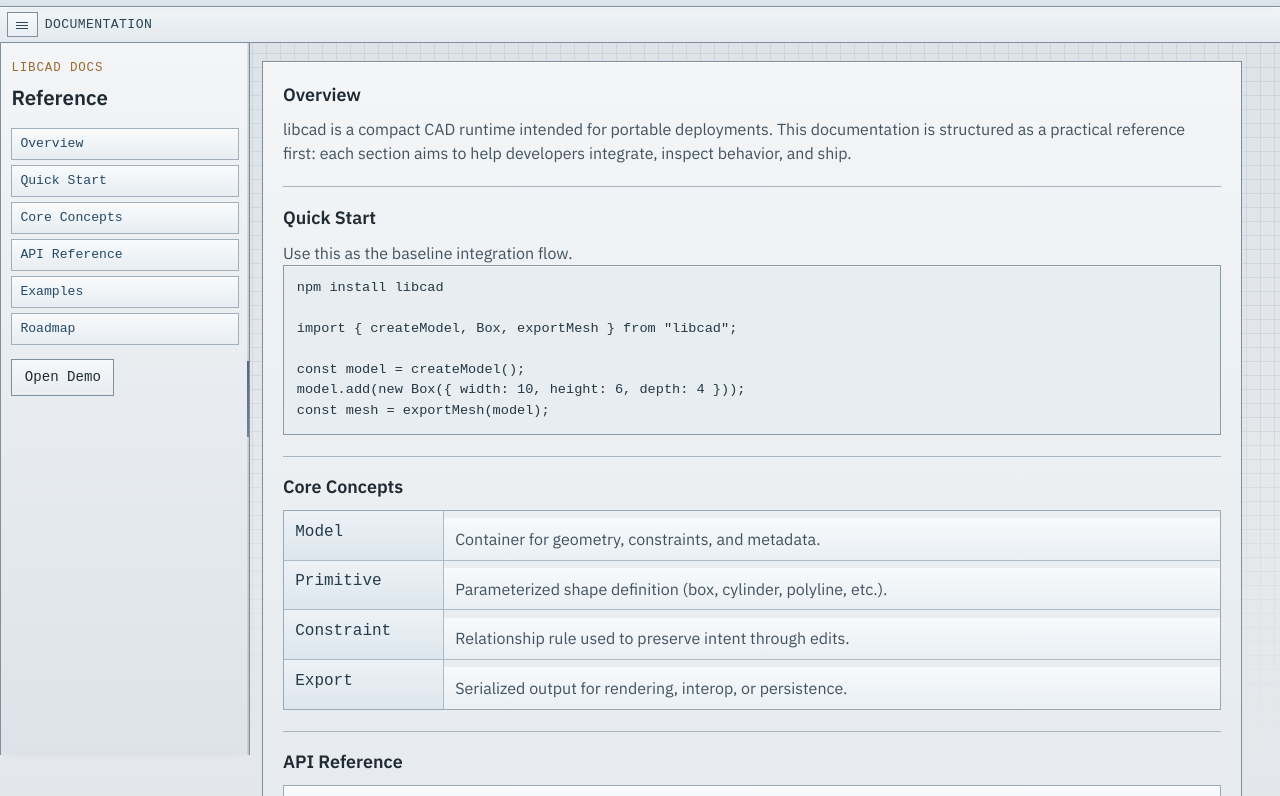
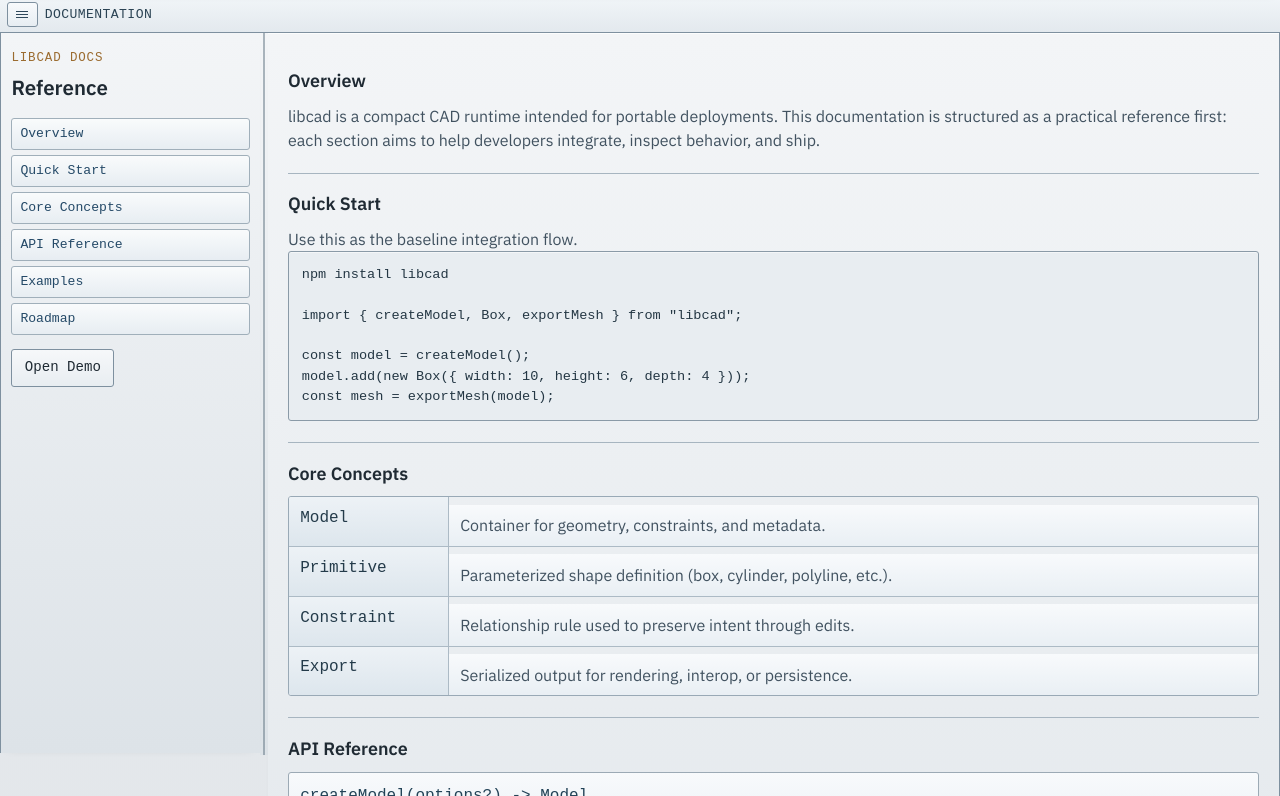
Before and after one commit to sebhalldesigns/libcad-website, a plain HTML site: page docs/index.html in a window 1280 px wide. Shown: the part 45-841 px from the top of the page. Drawn offline with Linux system fonts and the light colour scheme; a web font is replaced by a local one.

Commit message:
improved docs and navbar

```diff
--- a/docs/index.html
+++ b/docs/index.html
@@ -59,8 +59,8 @@
       <div class="sidebar-footer">
         <a class="button" href="../demo/">Open Demo</a>
       </div>
-      <button class="docs-resize-handle" type="button" aria-label="Resize sidebar"></button>
     </aside>
+    <button class="docs-splitter" type="button" aria-label="Resize sidebar"></button>
 
     <section class="docs-main">
       <article class="panel docs-card">
@@ -149,21 +149,24 @@ const mesh = exportMesh(model);</code></pre>
       const toggle = document.querySelector(".docs-menu-toggle");
       const sidebar = document.getElementById("docs-sidebar");
       const backdrop = document.querySelector(".docs-backdrop");
-      const resizeHandle = document.querySelector(".docs-resize-handle");
+      const splitter = document.querySelector(".docs-splitter");
+      const topFrame = document.querySelector(".top-frame");
+      const docsSubbar = document.querySelector(".docs-subbar");
       const sidebarLinks = document.querySelectorAll(".sidebar-list a");
+      const docsShell = document.querySelector(".docs-shell");
       const docsMain = document.querySelector(".docs-main");
       const root = document.documentElement;
-      const docsMainMax = 980;
-      const docsGap = 12;
-      const docsEdgeGap = 12;
       const minSidebarWidth = 180;
       const maxSidebarWidth = 420;
+      const defaultSidebarWidth = 260;
+      const minMainDesktopWidth = 560;
       let dragging = false;
       let dragStartX = 0;
       let dragStartWidth = 0;
-      let dragCenteredMode = false;
+      let sidebarWidth = defaultSidebarWidth;
+      let desktopCollapsed = document.body.classList.contains("docs-sidebar-collapsed");
 
-      if (!toggle || !sidebar || !backdrop || !docsMain) {
+      if (!toggle || !sidebar || !backdrop || !docsMain || !docsShell || !splitter) {
         return;
       }
 
@@ -176,23 +179,30 @@ const mesh = exportMesh(model);</code></pre>
 
       function setCollapsed(collapsed) {
         const shouldCollapse = Boolean(collapsed);
+        desktopCollapsed = shouldCollapse;
         document.body.classList.toggle("docs-sidebar-collapsed", shouldCollapse);
         toggle.setAttribute("aria-expanded", shouldCollapse ? "false" : "true");
+        sidebar.setAttribute("aria-hidden", shouldCollapse ? "true" : "false");
       }
 
-      function syncLayoutMode() {
-        if (mobileMq.matches) {
-          document.body.classList.remove("docs-centered-mode");
-          return false;
+      function getSplitterWidth() {
+        const splitterWidth = parseFloat(getComputedStyle(root).getPropertyValue("--docs-splitter-w"));
+        return Number.isFinite(splitterWidth) ? splitterWidth : 14;
       }
 
-        const sidebarWidth = sidebar.getBoundingClientRect().width;
-        const isCentered = document.body.classList.contains("docs-centered-mode");
-        const widthForEntryCheck = isCentered ? sidebarWidth : maxSidebarWidth;
-        const requiredWidth = docsMainMax + 2 * (docsGap + widthForEntryCheck + docsEdgeGap);
-        const shouldCenter = window.innerWidth >= requiredWidth;
-        document.body.classList.toggle("docs-centered-mode", shouldCenter);
-        return shouldCenter;
+      function clampSidebarWidth(width) {
+        const shellWidth = docsShell.getBoundingClientRect().width;
+        const maxByShell = shellWidth - getSplitterWidth() - minMainDesktopWidth;
+        const safeMax = Math.max(minSidebarWidth, Math.min(maxSidebarWidth, maxByShell));
+        return Math.min(safeMax, Math.max(minSidebarWidth, width));
+      }
+
+      function applySidebarWidth() {
+        if (mobileMq.matches) {
+          return;
+        }
+        sidebarWidth = clampSidebarWidth(sidebarWidth);
+        root.style.setProperty("--docs-sidebar-width-live", `${sidebarWidth}px`);
       }
 
       function syncForViewport() {
@@ -205,19 +215,14 @@ const mesh = exportMesh(model);</code></pre>
         }
 
         document.body.classList.remove("docs-nav-open");
-        sidebar.setAttribute("aria-hidden", "false");
-        sidebar.removeAttribute("aria-hidden");
-        syncLayoutMode();
-        setCollapsed(document.body.classList.contains("docs-sidebar-collapsed"));
-      }
-
-      function clampSidebarWidth(width) {
-        return Math.min(maxSidebarWidth, Math.max(minSidebarWidth, width));
+        applySidebarWidth();
+        setCollapsed(desktopCollapsed);
+        syncSubbarOffset();
       }
 
       function setSidebarWidth(width) {
-        root.style.setProperty("--docs-sidebar-width-live", clampSidebarWidth(width) + "px");
-        syncLayoutMode();
+        sidebarWidth = width;
+        applySidebarWidth();
         syncSubbarOffset();
       }
 
@@ -227,12 +232,29 @@ const mesh = exportMesh(model);</code></pre>
           return;
         }
 
-        const isCollapsed = document.body.classList.contains("docs-sidebar-collapsed");
-        const sourceLeft = isCollapsed
-          ? docsMain.getBoundingClientRect().left
-          : sidebar.getBoundingClientRect().left;
+        const shellLeft = docsShell.getBoundingClientRect().left;
+        root.style.setProperty("--docs-subbar-left-live", Math.max(0, shellLeft) + "px");
+      }
 
-        root.style.setProperty("--docs-subbar-left-live", Math.max(0, sourceLeft) + "px");
+      function syncHeaderOffset() {
+        if (!topFrame || !docsSubbar) {
+          return;
+        }
+        const topFrameHeight = topFrame.getBoundingClientRect().height;
+        const subbarHeight = docsSubbar.getBoundingClientRect().height;
+        const headerOffset = topFrameHeight + subbarHeight;
+        root.style.setProperty("--docs-top-frame-h-live", `${topFrameHeight}px`);
+        root.style.setProperty("--docs-header-total-live", `${headerOffset}px`);
+      }
+
+      function syncForViewportWithoutTransition() {
+        document.body.classList.add("docs-breakpoint-switch");
+        syncForViewport();
+        requestAnimationFrame(function () {
+          requestAnimationFrame(function () {
+            document.body.classList.remove("docs-breakpoint-switch");
+          });
+        });
       }
 
       toggle.addEventListener("click", function () {
@@ -258,19 +280,19 @@ const mesh = exportMesh(model);</code></pre>
       });
 
       if (typeof mobileMq.addEventListener === "function") {
-        mobileMq.addEventListener("change", syncForViewport);
+        mobileMq.addEventListener("change", syncForViewportWithoutTransition);
       } else if (typeof mobileMq.addListener === "function") {
-        mobileMq.addListener(syncForViewport);
+        mobileMq.addListener(syncForViewportWithoutTransition);
       }
 
       window.addEventListener("resize", function () {
-        syncLayoutMode();
+        syncHeaderOffset();
+        applySidebarWidth();
         syncSubbarOffset();
       });
 
-      if (resizeHandle) {
-        resizeHandle.addEventListener("pointerdown", function (event) {
-          if (mobileMq.matches) {
+      splitter.addEventListener("pointerdown", function (event) {
+        if (mobileMq.matches || document.body.classList.contains("docs-sidebar-collapsed")) {
           return;
         }
 
@@ -278,20 +300,16 @@ const mesh = exportMesh(model);</code></pre>
         dragging = true;
         dragStartX = event.clientX;
         dragStartWidth = sidebar.getBoundingClientRect().width;
-          dragCenteredMode = document.body.classList.contains("docs-centered-mode");
-          resizeHandle.setPointerCapture(event.pointerId);
+        splitter.setPointerCapture(event.pointerId);
       });
 
-        resizeHandle.addEventListener("pointermove", function (event) {
-          if (!dragging || mobileMq.matches) {
+      splitter.addEventListener("pointermove", function (event) {
+        if (!dragging || mobileMq.matches || document.body.classList.contains("docs-sidebar-collapsed")) {
           return;
         }
 
         const delta = event.clientX - dragStartX;
-          const nextWidth = dragCenteredMode
-            ? dragStartWidth - delta
-            : dragStartWidth + delta;
-          setSidebarWidth(nextWidth);
+        setSidebarWidth(dragStartWidth + delta);
       });
 
       function endResize(event) {
@@ -300,21 +318,22 @@ const mesh = exportMesh(model);</code></pre>
         }
 
         dragging = false;
-          syncSubbarOffset();
         if (event && typeof event.pointerId === "number") {
-            resizeHandle.releasePointerCapture(event.pointerId);
+          splitter.releasePointerCapture(event.pointerId);
         }
       }
 
-        resizeHandle.addEventListener("pointerup", endResize);
-        resizeHandle.addEventListener("pointercancel", endResize);
-        resizeHandle.addEventListener("dblclick", function () {
-          root.style.removeProperty("--docs-sidebar-width-live");
-          syncLayoutMode();
-          syncSubbarOffset();
+      splitter.addEventListener("pointerup", endResize);
+      splitter.addEventListener("pointercancel", endResize);
+      splitter.addEventListener("dblclick", function () {
+        setSidebarWidth(defaultSidebarWidth);
       });
+
+      const initialWidth = parseFloat(getComputedStyle(root).getPropertyValue("--docs-sidebar-width-live"));
+      if (Number.isFinite(initialWidth)) {
+        sidebarWidth = initialWidth;
       }
-
+      syncHeaderOffset();
       syncForViewport();
       syncSubbarOffset();
     })();
--- a/styles.css
+++ b/styles.css
@@ -18,10 +18,9 @@
   --highlight: #9b6b2f;
   --shadow: rgba(23, 37, 48, 0.18);
   --mono: "Iosevka", "IBM Plex Mono", "Courier New", monospace;
-  --docs-main-max: 980px;
-  --docs-sidebar-width-live: clamp(180px, 20vw, 250px);
-  --docs-gap: 12px;
-  --docs-edge-gap: 12px;
+  --docs-area-max: 1320px;
+  --docs-sidebar-width-live: 260px;
+  --docs-splitter-w: 8px;
 }
 
 *,
@@ -46,7 +45,7 @@ body.site-body {
 }
 
 .docs-page {
-  --docs-top-frame-h: 52px;
+  --docs-top-frame-h: 44px;
   --docs-subbar-h: 36px;
   --docs-header-total: calc(var(--docs-top-frame-h) + var(--docs-subbar-h));
 }
@@ -67,11 +66,13 @@ body.site-body {
   position: sticky;
   top: 0;
   z-index: 3;
+  width: 100%;
+  margin: 0;
   display: flex;
   align-items: center;
   justify-content: space-between;
   gap: 1rem;
-  padding: 0.75rem 1rem;
+  padding: 0.45rem max(1rem, calc((100vw - 1300px) / 2));
   border-top: 2px solid #f8fafc;
   border-bottom: 1px solid var(--line);
   background: linear-gradient(180deg, #f6f8fa 0%, #dbe2e8 100%);
@@ -114,17 +115,18 @@ body.site-body {
   color: var(--accent-strong);
   font-family: var(--mono);
   font-size: 0.84rem;
-  border: 1px solid var(--line);
-  background: linear-gradient(180deg, #f7f9fb, #e5ebf0);
-  padding: 0.32rem 0.65rem;
+  padding: 0;
+  border: 0;
+  background: none;
 }
 
 .frame-nav a:hover {
-  background: linear-gradient(180deg, #fdfefe, #edf2f7);
+  text-decoration: underline;
+  text-underline-offset: 2px;
 }
 
 .layout {
-  width: min(1100px, 100% - 2rem);
+  width: min(1300px, 100% - 2rem);
   margin: 1.1rem auto 2.5rem;
   display: grid;
   gap: 1rem;
@@ -133,6 +135,7 @@ body.site-body {
 .panel {
   position: relative;
   border: 1px solid var(--line);
+  border-radius: 3px;
   background:
     linear-gradient(180deg, var(--panel) 0%, var(--panel-muted) 100%);
   padding: 1.25rem;
@@ -175,6 +178,7 @@ body.site-body {
   text-decoration: none;
   color: var(--text);
   border: 1px solid var(--line);
+  border-radius: 3px;
   padding: 0.45rem 0.78rem;
   background: linear-gradient(180deg, #f6f8fa, #e8edf1);
   font-family: var(--mono);
@@ -218,6 +222,7 @@ p {
 
 .mini-grid article {
   border: 1px solid #9baab6;
+  border-radius: 3px;
   background: linear-gradient(180deg, #f9fbfd 0%, #e5ebef 100%);
   padding: 0.85rem;
 }
@@ -230,6 +235,7 @@ p {
 
 .terminal-note {
   border: 1px solid #93a2af;
+  border-radius: 3px;
   background: linear-gradient(180deg, #e9edf1, #d9e0e6);
   padding: 0.75rem;
   font-family: var(--mono);
@@ -245,6 +251,7 @@ p {
 .code-block {
   margin: 0;
   border: 1px solid #8a9aa7;
+  border-radius: 3px;
   background: #e8edf1;
   box-shadow: inset 0 1px 0 rgba(255, 255, 255, 0.55);
   padding: 0.8rem;
@@ -267,39 +274,35 @@ p {
 }
 
 .docs-sidebar {
-  position: fixed;
-  z-index: 2;
-  left: 0;
-  top: var(--docs-header-total);
+  position: sticky;
+  z-index: 1;
+  top: var(--docs-header-total-live, var(--docs-header-total));
   width: var(--docs-sidebar-width-live);
-  height: calc(100vh - var(--docs-header-total));
-  max-height: calc(100vh - var(--docs-header-total));
+  flex: 0 0 var(--docs-sidebar-width-live);
+  align-self: flex-start;
+  max-height: calc(100vh - var(--docs-header-total-live, var(--docs-header-total)) - 2px);
+  height: calc(100vh - var(--docs-header-total-live, var(--docs-header-total)) - 2px);
   overflow: auto;
   padding: 1rem 0.65rem 1rem;
   animation: none;
-  min-width: 180px;
-  max-width: 420px;
+  min-width: 0;
+  max-width: none;
+  transition: opacity 80ms linear;
 }
 
 .panel.docs-sidebar {
+  border-radius: 0;
   padding: 1rem 0.65rem 1rem;
   border-top: 0;
   border-bottom: 0;
-  box-shadow:
-    inset 1px 0 0 rgba(255, 255, 255, 0.7),
-    inset -1px 0 0 rgba(0, 0, 0, 0.08),
-    0 2px 10px -8px var(--shadow);
-}
-
-.docs-page:not(.docs-centered-mode) .panel.docs-sidebar {
-  box-shadow:
-    inset -1px 0 0 rgba(0, 0, 0, 0.08),
-    0 2px 10px -8px var(--shadow);
+  border-left: 1px solid var(--line);
+  border-right: 0;
+  box-shadow: 0 2px 10px -8px var(--shadow);
 }
 
 .docs-subbar {
   position: sticky;
-  top: var(--docs-top-frame-h);
+  top: var(--docs-top-frame-h-live, var(--docs-top-frame-h));
   z-index: 6;
   border-bottom: 1px solid var(--line);
   background: linear-gradient(180deg, #f1f5f8 0%, #e3e9ee 100%);
@@ -319,7 +322,7 @@ p {
   display: inline-flex;
   align-items: center;
   gap: 0.45rem;
-  margin-left: var(--docs-subbar-left-live, 1rem);
+  margin-left: var(--docs-subbar-left-live, 0.4rem);
 }
 
 .docs-subbar-title {
@@ -333,9 +336,6 @@ p {
 
 .docs-page .top-frame {
   z-index: 7;
-  min-height: var(--docs-top-frame-h);
-  padding-top: 0;
-  padding-bottom: 0;
 }
 
 .docs-sidebar h1 {
@@ -357,6 +357,7 @@ p {
   color: var(--accent-strong);
   padding: 0.32rem 0.5rem;
   border: 1px solid #a0afba;
+  border-radius: 3px;
   background: linear-gradient(180deg, #f9fbfc, #e7edf2);
   font-family: var(--mono);
   font-size: 0.82rem;
@@ -380,7 +381,7 @@ p {
   align-items: center;
   justify-content: center;
   appearance: none;
-  border-radius: 0;
+  border-radius: 3px;
   line-height: 1.2;
   border: 1px solid var(--line);
   background: linear-gradient(180deg, #f8fafc, #e7edf2);
@@ -432,24 +433,89 @@ p {
 }
 
 .docs-main {
-  width: min(var(--docs-main-max), calc(100% - var(--docs-sidebar-width-live) - var(--docs-gap) - 1rem));
-  margin: 1.1rem 1rem 2.5rem calc(var(--docs-sidebar-width-live) + var(--docs-gap));
+  flex: 1 1 auto;
+  min-width: 0;
+  margin: 0;
+}
+
+.panel.docs-card {
+  border-radius: 0;
+  border-top: 0;
+  border-bottom: 0;
+  border-left: 0;
+  padding-top: 2.2rem;
+  padding-bottom: 2.2rem;
+}
+
+.docs-page.docs-sidebar-collapsed .panel.docs-card {
+  border-left: 1px solid var(--line);
 }
 
 .docs-page.docs-sidebar-collapsed .docs-sidebar {
-  transform: translateX(calc(-100% - 1.2rem));
-  visibility: hidden;
+  width: 0;
+  flex-basis: 0;
+  border-width: 0;
+  padding-left: 0;
+  padding-right: 0;
+  opacity: 0;
+  overflow: hidden;
   pointer-events: none;
 }
 
-.docs-page.docs-sidebar-collapsed .docs-main {
-  width: min(var(--docs-main-max), calc(100% - 2rem));
-  margin: 1.1rem auto 2.5rem;
+.docs-shell {
+  width: min(var(--docs-area-max), 100vw);
+  min-height: calc(100vh - var(--docs-header-total-live, var(--docs-header-total)));
+  margin: 0 auto;
+  display: flex;
+  align-items: flex-start;
+  gap: 0;
 }
 
-.docs-shell {
-  width: 100%;
-  min-height: calc(100vh - 4.5rem);
+.docs-splitter {
+  position: sticky;
+  top: var(--docs-header-total-live, var(--docs-header-total));
+  flex: 0 0 var(--docs-splitter-w);
+  width: var(--docs-splitter-w);
+  align-self: flex-start;
+  height: calc(100vh - var(--docs-header-total-live, var(--docs-header-total)));
+  border: 0;
+  background: linear-gradient(180deg, var(--panel) 0%, var(--panel-muted) 100%);
+  padding: 0;
+  margin: 0;
+  cursor: ew-resize;
+  transition: none;
+}
+
+.docs-splitter::before {
+  content: "";
+  position: absolute;
+  top: 50%;
+  left: 50%;
+  width: 1px;
+  height: 100%;
+  transform: translate(-50%, -50%);
+  background: #5f7280;
+  transition: background-color 120ms ease-out;
+}
+
+.docs-page.docs-breakpoint-switch .docs-sidebar {
+  transition: none !important;
+}
+
+.docs-splitter:hover {
+  background: linear-gradient(180deg, var(--panel) 0%, var(--panel-muted) 100%);
+}
+
+.docs-splitter:hover::before {
+  background: #445865;
+}
+
+.docs-page.docs-sidebar-collapsed .docs-splitter {
+  width: 0;
+  flex-basis: 0;
+  border: 0;
+  opacity: 0;
+  pointer-events: none;
 }
 
 .docs-section + .docs-section {
@@ -468,6 +534,8 @@ p {
 
 .reference-table {
   border: 1px solid #99a9b6;
+  border-radius: 3px;
+  overflow: hidden;
 }
 
 .reference-row {
@@ -499,6 +567,7 @@ p {
 
 .api-item {
   border: 1px solid #9caab5;
+  border-radius: 3px;
   background: linear-gradient(180deg, #f8fafc, #e8eef3);
   padding: 0.7rem;
 }
@@ -525,67 +594,6 @@ p {
 
 .docs-list a {
   color: var(--accent-strong);
-}
-
-.docs-resize-handle {
-  position: absolute;
-  top: 0;
-  right: -10px;
-  width: 20px;
-  height: 100%;
-  padding: 0;
-  border: 0;
-  cursor: ew-resize;
-  background: transparent;
-}
-
-.docs-resize-handle::before {
-  content: "";
-  position: absolute;
-  top: 50%;
-  right: 9px;
-  width: 3px;
-  height: 76px;
-  transform: translateY(-50%);
-  background: linear-gradient(180deg, #4f6879, #6f8696);
-  box-shadow: 5px 0 0 #4f6879;
-  opacity: 0.95;
-}
-
-.docs-resize-handle::after {
-  content: "";
-  position: absolute;
-  top: 0;
-  right: 8px;
-  width: 4px;
-  height: 100%;
-  background: rgba(61, 84, 101, 0.12);
-}
-
-.docs-page.docs-centered-mode .docs-sidebar {
-  left: auto;
-  right: calc(50% + (var(--docs-main-max) / 2) + var(--docs-gap));
-}
-
-.docs-page.docs-centered-mode .docs-main {
-  width: var(--docs-main-max);
-  margin: 1.1rem auto 2.5rem;
-}
-
-.docs-page.docs-centered-mode .docs-resize-handle {
-  left: -10px;
-  right: auto;
-}
-
-.docs-page.docs-centered-mode .docs-resize-handle::before {
-  left: 9px;
-  right: auto;
-  box-shadow: -5px 0 0 #4f6879;
-}
-
-.docs-page.docs-centered-mode .docs-resize-handle::after {
-  left: 8px;
-  right: auto;
 }
 
 @keyframes panel-in {
@@ -650,39 +658,45 @@ p {
     z-index: 5;
     left: 0;
     top: var(--docs-header-total);
-    width: calc(100vw - 1rem);
+    width: 100vw;
     max-width: none;
     min-width: 0;
     height: calc(100vh - var(--docs-header-total));
     max-height: calc(100vh - var(--docs-header-total));
     margin: 0;
-    padding: 1rem;
-    transform: translateX(-110%);
+    padding: 1rem 0.65rem;
+    transform: translateX(-100%);
     transition: transform 180ms ease-out;
     box-shadow: 0 10px 32px rgba(0, 0, 0, 0.22);
-    visibility: hidden;
+    opacity: 1;
+    pointer-events: none;
   }
 
   .panel.docs-sidebar {
     padding: 1rem 0.65rem;
+    border-left: 1px solid var(--line);
   }
 
-  .docs-resize-handle {
+  .docs-splitter {
     display: none;
   }
 
   .docs-main {
-    width: min(1100px, 100% - 1rem);
-    margin: 1.1rem auto 2rem;
+    width: 100%;
+    margin: 0;
+    min-width: 0;
   }
 
   .docs-shell {
     width: 100%;
+    min-height: auto;
+    margin: 0;
+    display: block;
   }
 
   .docs-nav-open .docs-sidebar {
     transform: translateX(0);
-    visibility: visible;
+    pointer-events: auto;
   }
 
   .docs-nav-open .docs-backdrop {
```
Lines whose indentation alone changed are shown as unchanged.
